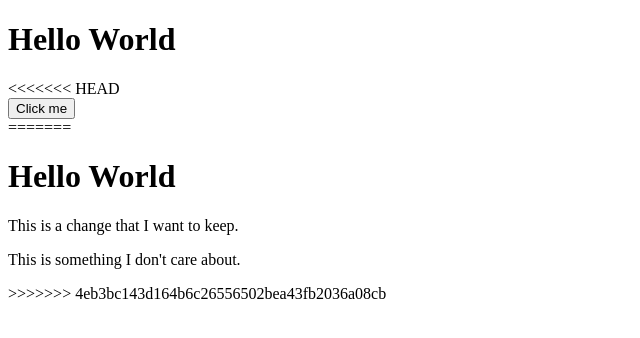
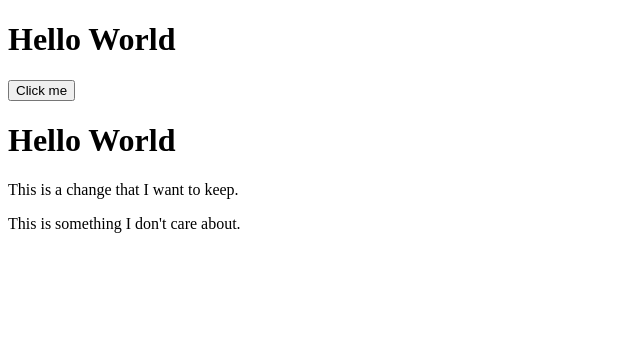
Before and after one commit to Rouncer27/testing-git-repo, a plain HTML site: page index.html in a window 1280 px wide. Shown: the whole page, without its empty margins (0-640 px from the left). Drawn offline with Linux system fonts and the light colour scheme.

Commit message:
another change

```diff
--- a/index.html
+++ b/index.html
@@ -7,14 +7,11 @@
   </head>
   <body>
     <h1>Hello World</h1>
-<<<<<<< HEAD
     <div>
       <button>Click me</button>
     </div>
-=======
     <h1>Hello World</h1>
     <p>This is a change that I want to keep.</p>
     <p>This is something I don't care about.</p>
->>>>>>> 4eb3bc143d164b6c26556502bea43fb2036a08cb
   </body>
 </html>
```
